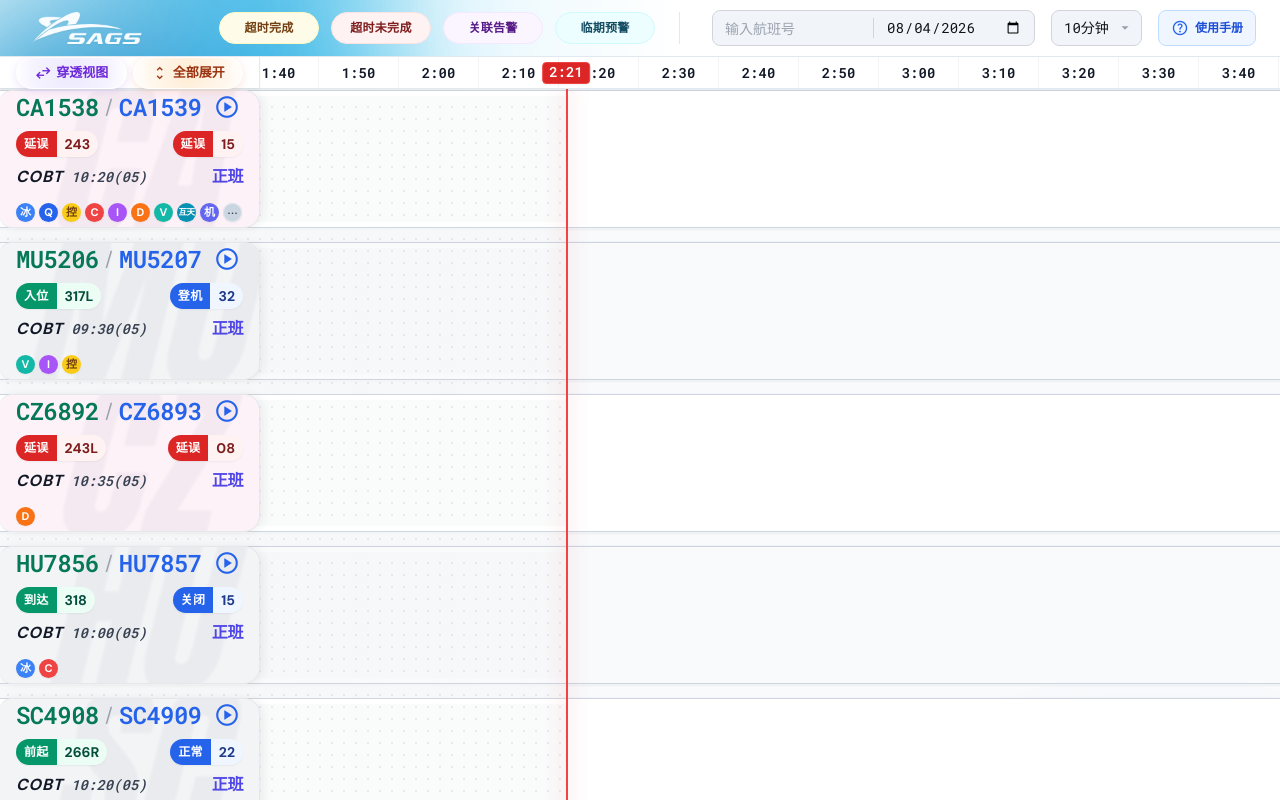
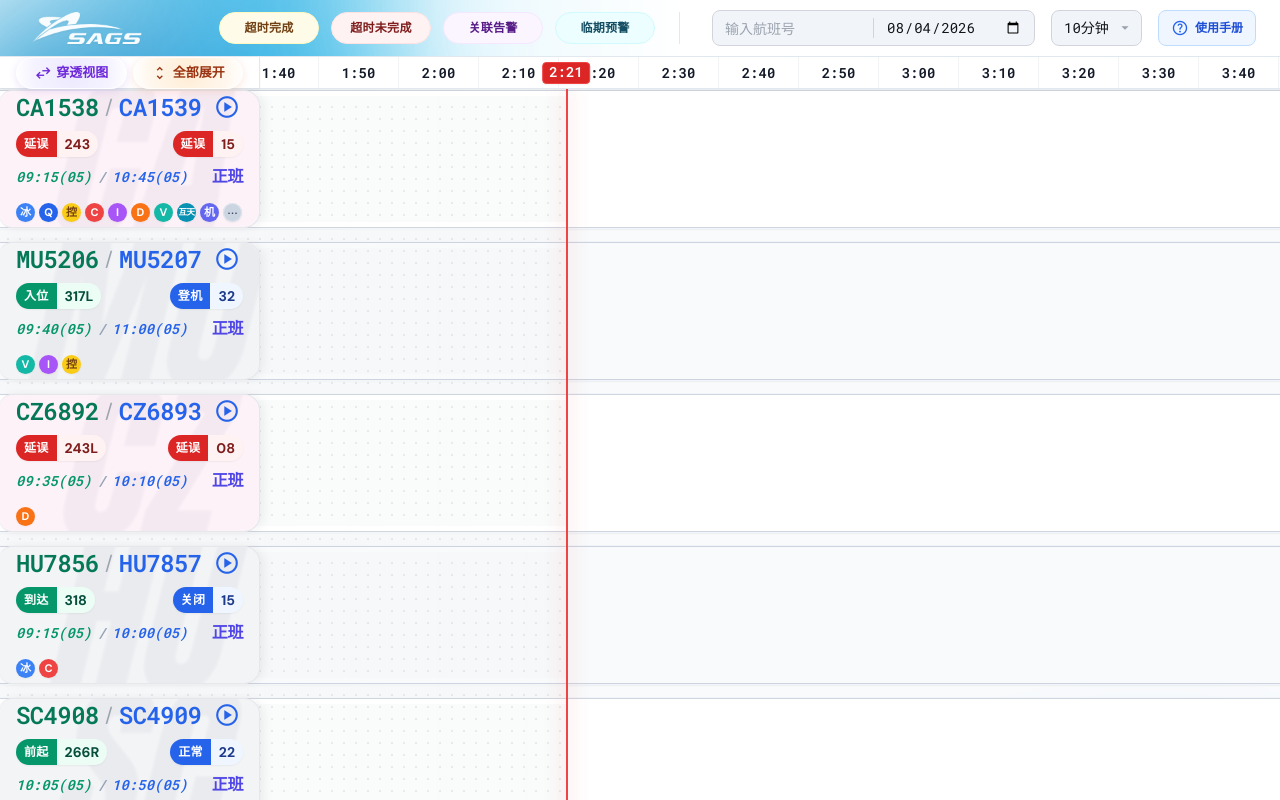
Before and after one commit to fwilyair/flight-ops-center, a React (Vite) app: page / in a window 1280 px wide. Built offline with nearby package versions, Linux system fonts and the light colour scheme.

Commit message:
feat: align flight schedule time displays

```diff
--- a/components/FlightDetailPanel.tsx
+++ b/components/FlightDetailPanel.tsx
@@ -6,6 +6,7 @@ import { MOTION_DURATION, MOTION_EASE, MOTION_STAGGER } from '../motion/tokens';
 import { prefersReducedMotion, REDUCED_MOTION_QUERY } from '../motion/preferences';
 import { addFlightTag, FLIGHT_TAG_OPTIONS, flightDetailTagColorMap, getCenteredTagPickerPosition } from './flightTags';
 import type { FlightTag } from './flightTags';
+import { TimeKindBadge } from './TimeKindBadge';
 
 interface FlightDetailPanelProps {
     flight: Flight | null;
@@ -771,13 +772,13 @@ export const FlightDetailPanel: React.FC<FlightDetailPanelProps> = ({
                                                 </div>
 
                                                 {/* Row 2: Plan + Actual times - Redesigned */}
-                                                <div className="flex items-center gap-6 mt-1">
-                                                    <div className="flex items-baseline gap-1.5">
-                                                        <span className="text-xs text-slate-400 font-medium">计划</span>
+                                                <div className="mt-1 flex items-center gap-6">
+                                                    <div className="flex items-center gap-1.5">
+                                                        <TimeKindBadge kind="scheduled" />
                                                         <span className="font-mono font-bold text-base text-slate-600 tabular-nums tracking-tight">{formatTime(event.timeScheduled)}</span>
                                                     </div>
-                                                    <div className="flex items-baseline gap-1.5">
-                                                        <span className="text-xs text-slate-400 font-medium">实际</span>
+                                                    <div className="flex items-center gap-1.5">
+                                                        <TimeKindBadge kind="actual" />
                                                         <span className="font-mono font-black text-base text-slate-800 tabular-nums tracking-tight">{formatTime(event.timeActual)}</span>
                                                     </div>
                                                 </div>
--- a/components/GanttRow.tsx
+++ b/components/GanttRow.tsx
@@ -3,6 +3,7 @@ import { Flight, TimelineEvent, Annotation, FlightType, ProcessMarker } from '..
 import { timeToPixels, getColorForEventType } from '../utils';
 import { assignPriorityTracks, buildFixedRowOverflow, getExpandedControlTop, getExpansionTargetEventId, getFlightRowHeight } from './flightRowLayout';
 import type { OverflowGroup } from './flightRowLayout';
+import { TimeKindBadge } from './TimeKindBadge';
 
 export interface EventHoverInfo {
     eventId: string;
@@ -205,14 +206,14 @@ const EventCapsuleVisual: React.FC<{
                     {/* 时间部分 - 浅色背景 */}
                     <div className={`flex items-center gap-1.5 px-2 py-[2px] ${colors.lightBg}`}>
                         <div className="flex items-center gap-1 leading-none">
-                            <span className="px-1 py-[1px] rounded bg-blue-600 text-white text-xs font-bold transform scale-95 origin-center">计</span>
+                            <TimeKindBadge kind="scheduled" />
                             <span className="tabular-nums font-mono font-bold text-gray-900 dark:text-gray-100 text-sm leading-none">{event.timeScheduled || '--:--'}</span>
                         </div>
                         {hasActualTime ? (
                             <>
                                 <div className="w-px h-3 bg-gray-300 dark:bg-gray-600 mx-0.5 opacity-50"></div>
                                 <div className="flex items-center gap-1 leading-none">
-                                    <span className="px-1 py-[1px] rounded bg-green-600 text-white text-xs font-bold transform scale-95 origin-center">实</span>
+                                    <TimeKindBadge kind="actual" />
                                     <span className="tabular-nums font-mono font-bold text-gray-900 dark:text-gray-100 text-sm leading-none">{event.timeActual}</span>
                                 </div>
                             </>
@@ -229,7 +230,7 @@ const EventCapsuleVisual: React.FC<{
                             <>
                                 <div className="w-px h-3 bg-gray-300 dark:bg-gray-600 mx-0.5 opacity-50"></div>
                                 <div className="flex items-center gap-1 leading-none">
-                                    <span className="px-1 py-[1px] rounded bg-green-600 text-white text-xs font-bold transform scale-95 origin-center">实</span>
+                                    <TimeKindBadge kind="actual" />
                                     <span className="tabular-nums font-mono font-bold text-gray-900 dark:text-gray-100 text-sm leading-none">--:--</span>
                                 </div>
                             </>
@@ -746,6 +747,9 @@ const GanttRowInner: React.FC<GanttRowProps> = ({ flight, timeScale, currentTime
     };
 
     const isDelay = flight.tags?.includes('D') || flight.arrInfo?.status === '延误' || flight.depInfo?.status === '延误';
+    const formatFlightCardTime = (time?: string) => (
+        time && time !== '--:--' ? `${time}(05)` : '--:--'
+    );
 
     // 计算事件的轨道分配
     const eventTracks = React.useMemo(
@@ -958,14 +962,17 @@ const GanttRowInner: React.FC<GanttRowProps> = ({ flight, timeScale, currentTime
                         )}
                     </div>
 
-                    {/* Row 3: COBT & Actions */}
+                    {/* Row 3: STA / STD & Actions */}
                     <div className="flex items-center justify-between w-full">
-                        {/* COBT Tag */}
-                        <div className="flex items-baseline gap-2">
-                            <div className="text-base font-bold text-gray-900 dark:text-gray-100 uppercase tracking-wider leading-none italic">COBT</div>
-                            <div className="text-sm font-bold text-gray-700 dark:text-gray-300 tabular-nums font-mono italic leading-none">
-                                {flight.times?.cobt ? `${flight.times.cobt}(05)` : '--:--'}
-                            </div>
+                        {/* 与详情卡保持一致：STA 用绿色，STD 用蓝色。 */}
+                        <div className="flex items-center gap-1.5 font-mono text-sm font-bold italic leading-none tabular-nums">
+                            <span className="text-emerald-600 dark:text-emerald-400">
+                                {formatFlightCardTime(flight.times?.sta)}
+                            </span>
+                            <span className="text-slate-400" aria-hidden="true">/</span>
+                            <span className="text-blue-600 dark:text-blue-400">
+                                {formatFlightCardTime(flight.times?.std)}
+                            </span>
                         </div>
 
                         {/* Flight Type Badge (Moved from Row 2) */}
--- /dev/null
+++ b/components/TimeKindBadge.tsx
@@ -0,0 +1,25 @@
+import React from 'react';
+
+interface TimeKindBadgeProps {
+    kind: 'scheduled' | 'actual';
+}
+
+const BADGE_CONFIG = {
+    scheduled: { label: '计划', symbol: '计', colorClass: 'bg-blue-600' },
+    actual: { label: '实际', symbol: '实', colorClass: 'bg-green-600' },
+} as const;
+
+// 详情与时间轴共用标记，避免同一时间语义出现两套视觉规则。
+export const TimeKindBadge: React.FC<TimeKindBadgeProps> = ({ kind }) => {
+    const config = BADGE_CONFIG[kind];
+
+    return (
+        <span
+            aria-label={config.label}
+            title={config.label}
+            className={`origin-center scale-95 rounded px-1 py-[1px] text-xs font-bold text-white ${config.colorClass}`}
+        >
+            {config.symbol}
+        </span>
+    );
+};
--- a/data.ts
+++ b/data.ts
@@ -1,4 +1,4 @@
-import { Flight } from './types';
+import type { Flight } from './types.ts';
 
 // Generate 20 mock flights
 export const MOCK_FLIGHTS: Flight[] = [
@@ -153,6 +153,7 @@ export const MOCK_FLIGHTS: Flight[] = [
     tags: ['D'],
     route: 'HGH - CTU - SZX',
     times: {
+      sta: '09:35',
       std: '10:10',
       etd: '11:30',
       cobt: '10:35'
@@ -189,6 +190,7 @@ export const MOCK_FLIGHTS: Flight[] = [
     tags: ['冰', 'C'],
     route: 'CKG - CTU - XIY',
     times: {
+      sta: '09:15',
       std: '10:00',
       atd: '10:18',
       cobt: '10:00'
@@ -230,6 +232,7 @@ export const MOCK_FLIGHTS: Flight[] = [
     tags: ['Q', '互天'],
     route: 'WUH - CTU - KMG',
     times: {
+      sta: '10:05',
       std: '10:50',
       cobt: '10:20'
     },
@@ -258,6 +261,7 @@ export const MOCK_FLIGHTS: Flight[] = [
     route: 'NKG - CTU - TAO',
     times: {
       sta: '11:15',
+      std: '12:00',
       cobt: '--:--'
     },
     events: [
@@ -287,6 +291,7 @@ export const MOCK_FLIGHTS: Flight[] = [
     },
     route: 'TNA - CTU - CSX',
     times: {
+      sta: '10:15',
       std: '11:00',
       cobt: '--:--'
     },
```
Also changed, not shown: 1 other file (tests, documents, lock files or other folders).
